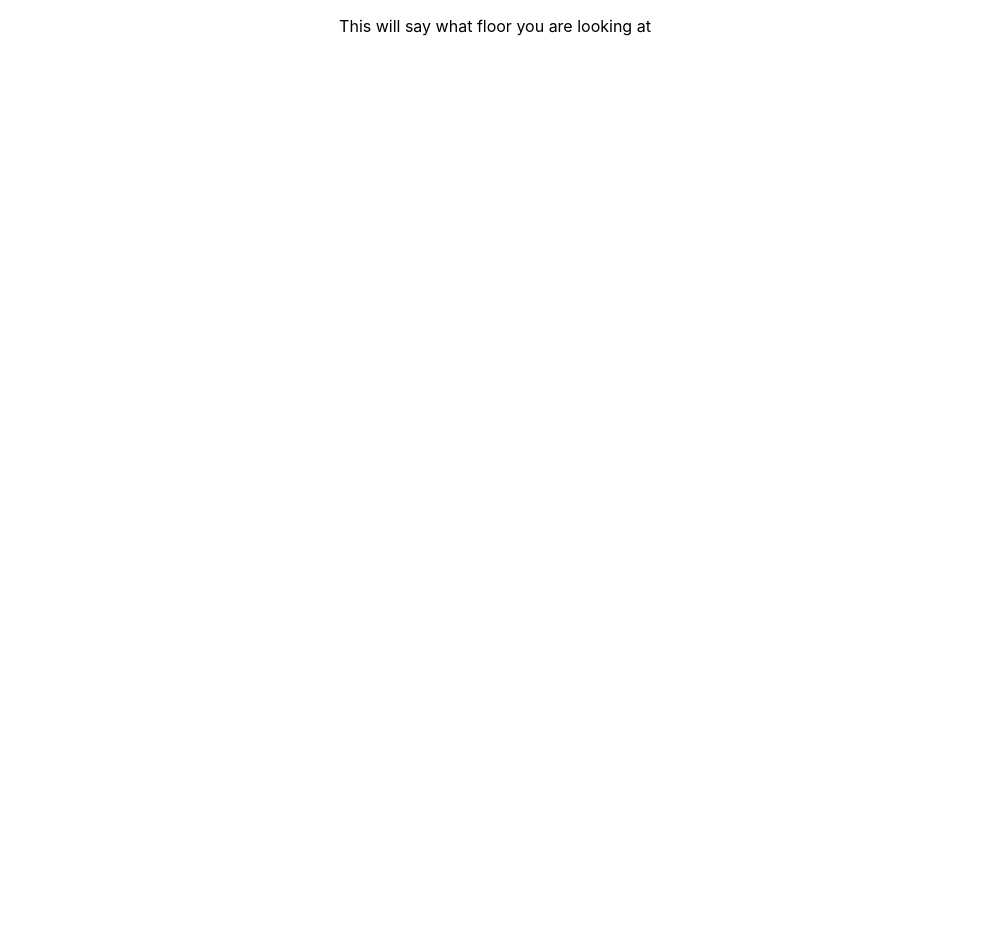
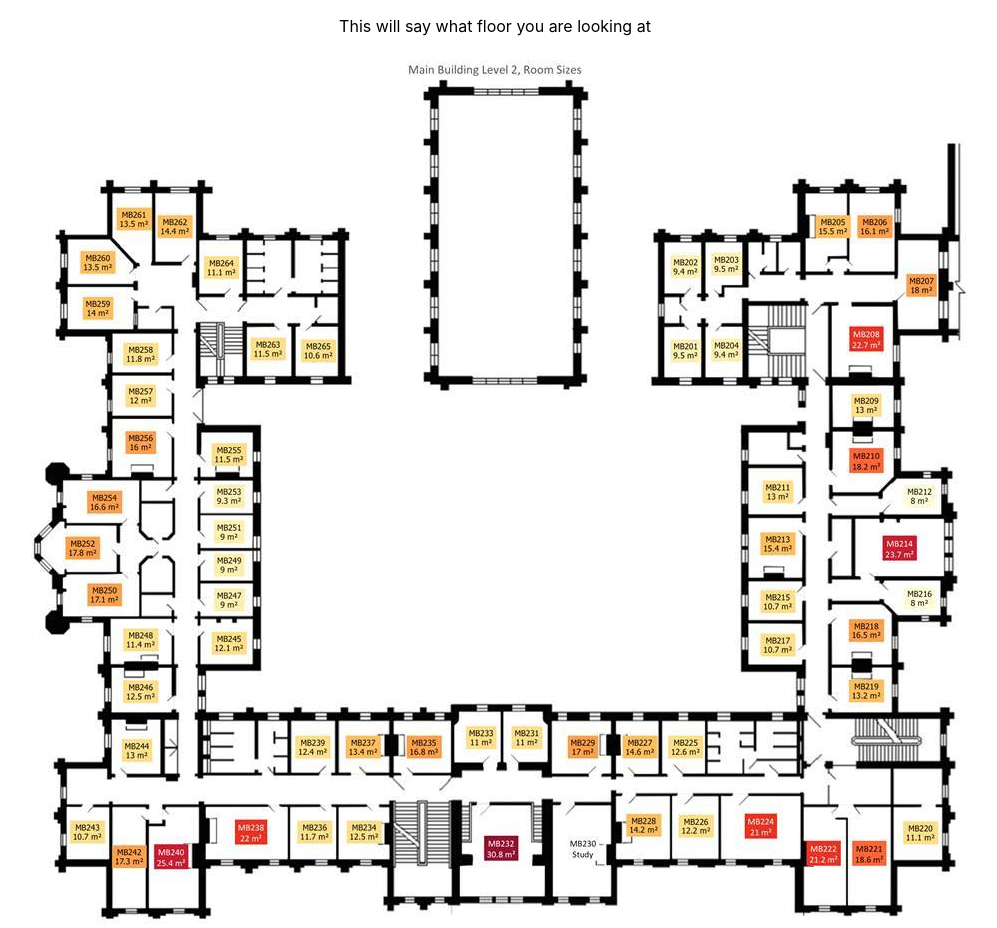
Before and after one commit to maxcaddie/room-viewer, a React (Create React App) app: page / in a window 1280 px wide. Shown: the whole page, without its empty margins (145-1142 px from the left). Before the commit the page ends 800 px from the top, so only its background shows below. Built offline with nearby package versions, Linux system fonts and the light colour scheme.

Commit message:
Made a default floor appear

```diff
--- a/src/Map/Map.tsx
+++ b/src/Map/Map.tsx
@@ -4,7 +4,7 @@ const Map: React.FC = () => {
     return (
       <React.Fragment>
         <p className="floor">This will say what floor you are looking at</p>
-        <img />
+        <img src="./floors/MB2.jpg" />
       </React.Fragment>);
   }
 
```
Also changed, not shown: public/floors/MB2.jpg (added).
